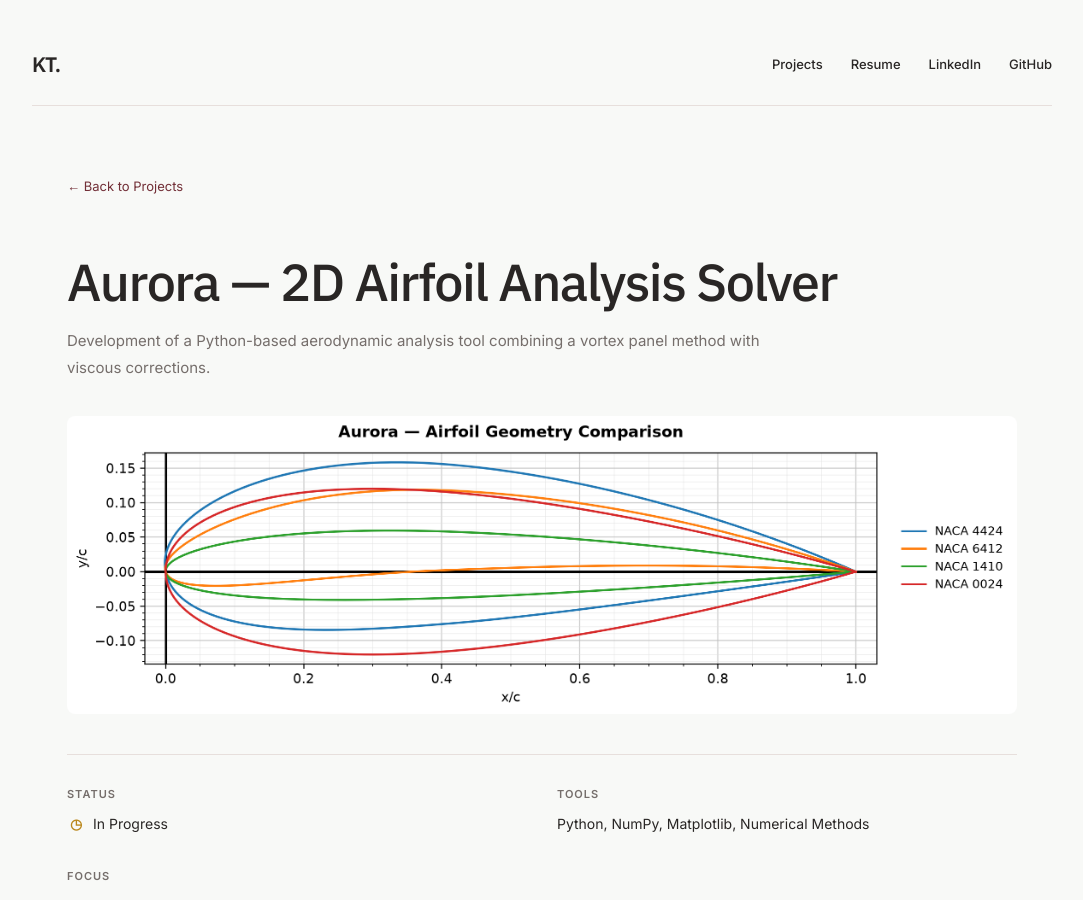
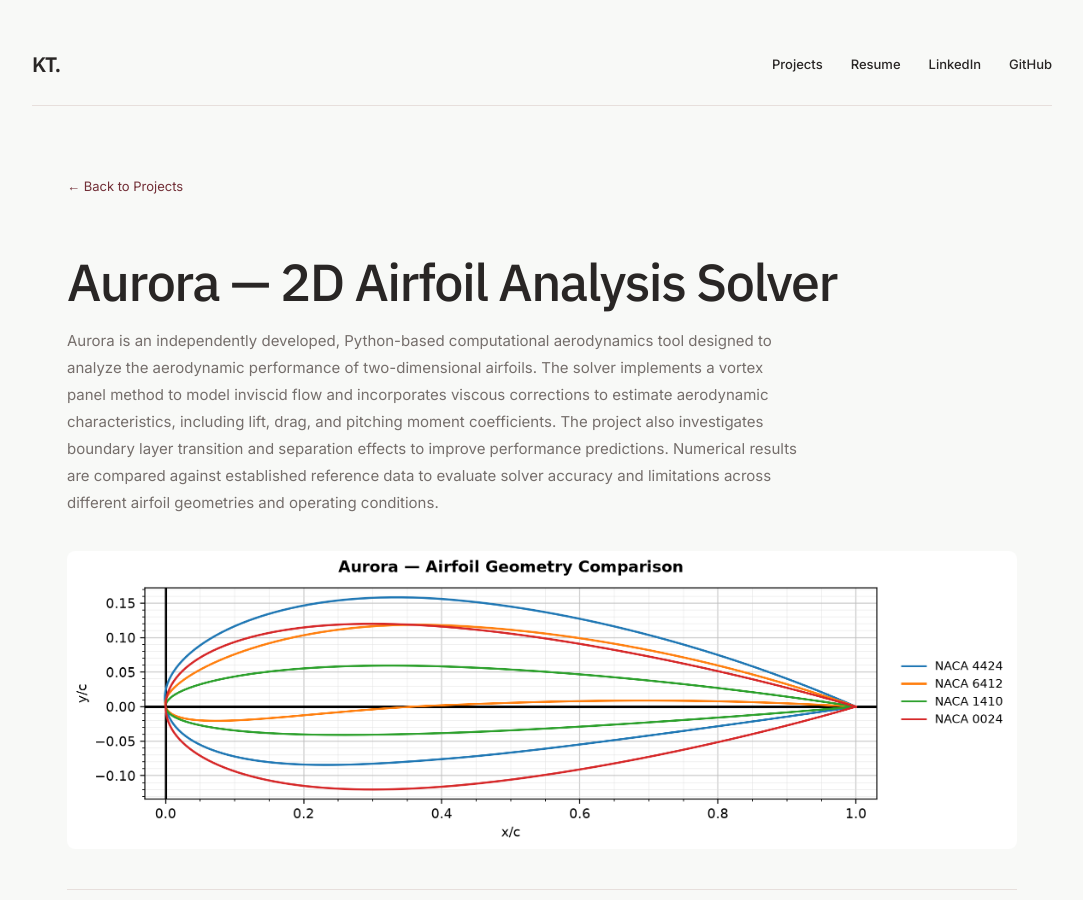
Before and after one commit to kevintieu1/kevintieu1.github.io, a Jekyll site: the page built from _projects/aurora-airfoil-solver.md, in a window 1280 px wide and 900 px high. Shown: the whole window, without its empty margins (98-1181 px from the left). Built offline with Jekyll 4.4.1, drawn with Linux system fonts in a browser that asks for light colours.

Commit message:
Update aurora-airfoil-solver.md

```diff
--- a/_projects/aurora-airfoil-solver.md
+++ b/_projects/aurora-airfoil-solver.md
@@ -1,6 +1,6 @@
 ---
 title: Aurora — 2D Airfoil Analysis Solver
-description: Development of a Python-based aerodynamic analysis tool combining a vortex panel method with viscous corrections.
+description: Aurora is an independently developed, Python-based computational aerodynamics tool designed to analyze the aerodynamic performance of two-dimensional airfoils. The solver implements a vortex panel method to model inviscid flow and incorporates viscous corrections to estimate aerodynamic characteristics, including lift, drag, and pitching moment coefficients. The project also investigates boundary layer transition and separation effects to improve performance predictions. Numerical results are compared against established reference data to evaluate solver accuracy and limitations across different airfoil geometries and operating conditions.
 order: 4
 image: /assets/projects/aurora-airfoil-solver/01_geometry_comparison.png
 status: In Progress
```
